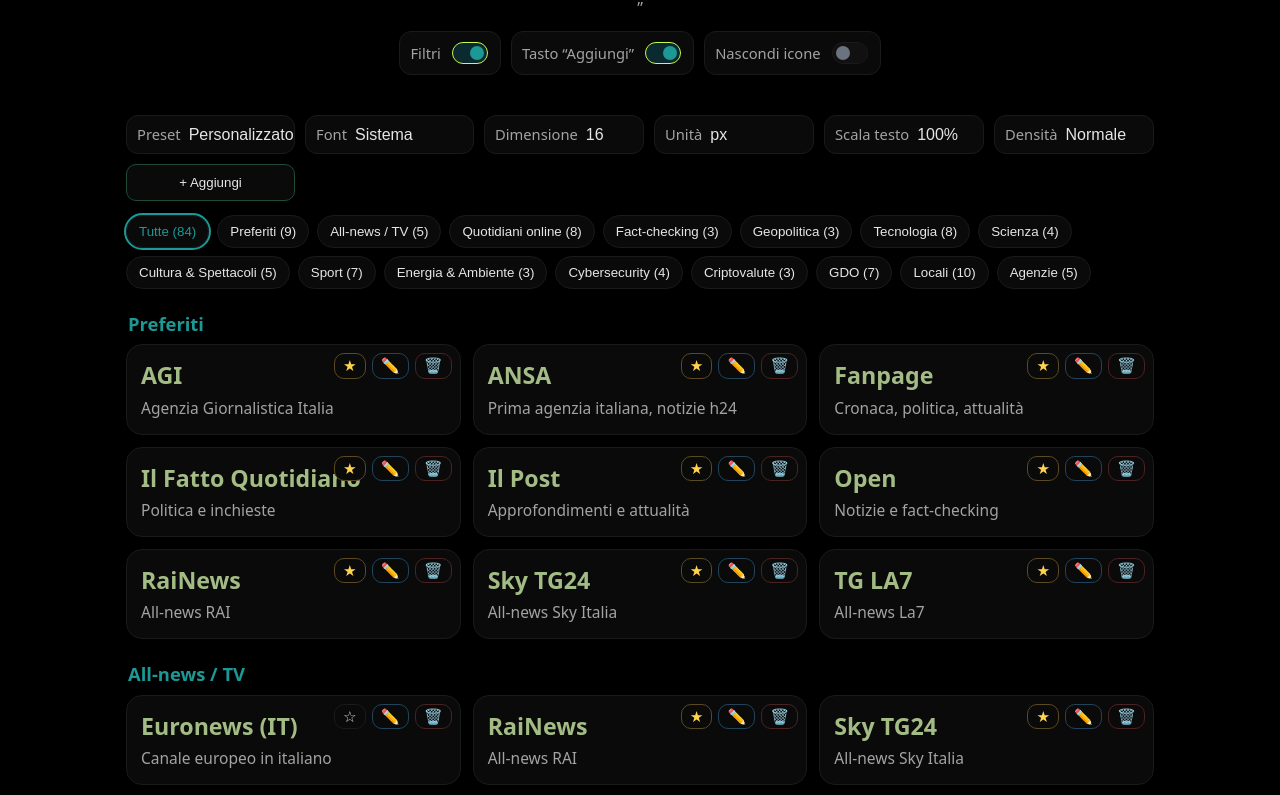
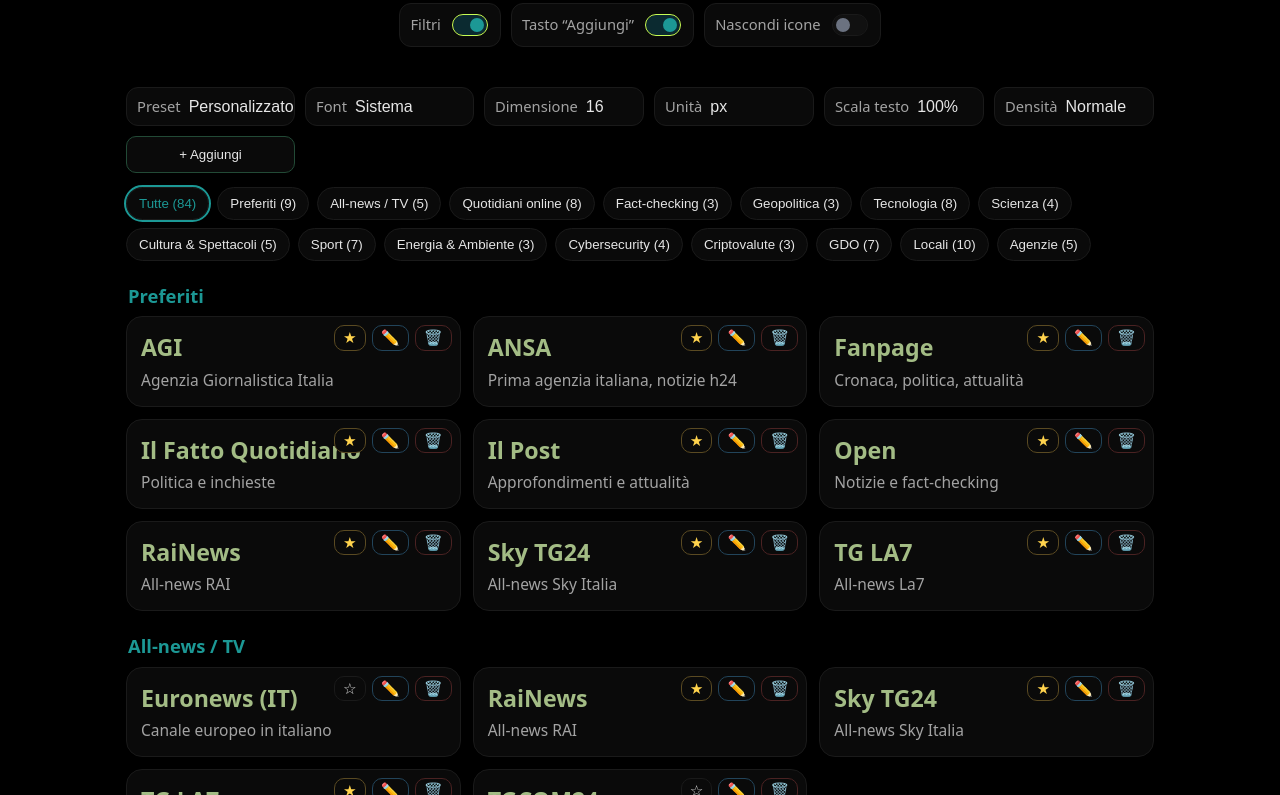
Before and after one commit to c3skohub/homepage, a plain HTML site: page index.html in a window 1280 px wide. Shown: the part 76-871 px from the top of the page. Drawn offline with Linux system fonts and the light colour scheme.

Commit message:
Update index.html

```diff
--- a/index.html
+++ b/index.html
@@ -82,7 +82,7 @@
 <body>
   <header>
     <h1>c3skoLINKS</h1>
-    <p>”</p>
+    <p></p>
 
     <div class="toggles">
       <div class="toggle"><label for="tgFilters">Filtri</label><input id="tgFilters" type="checkbox" checked></div>
```
